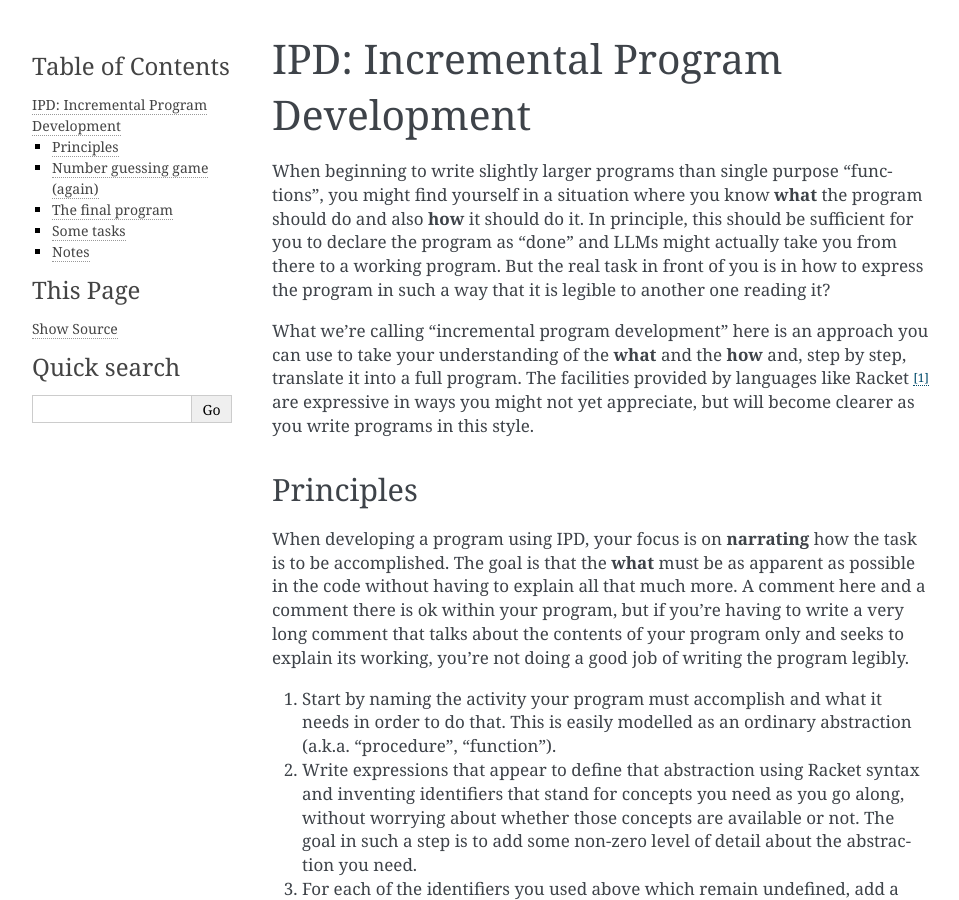
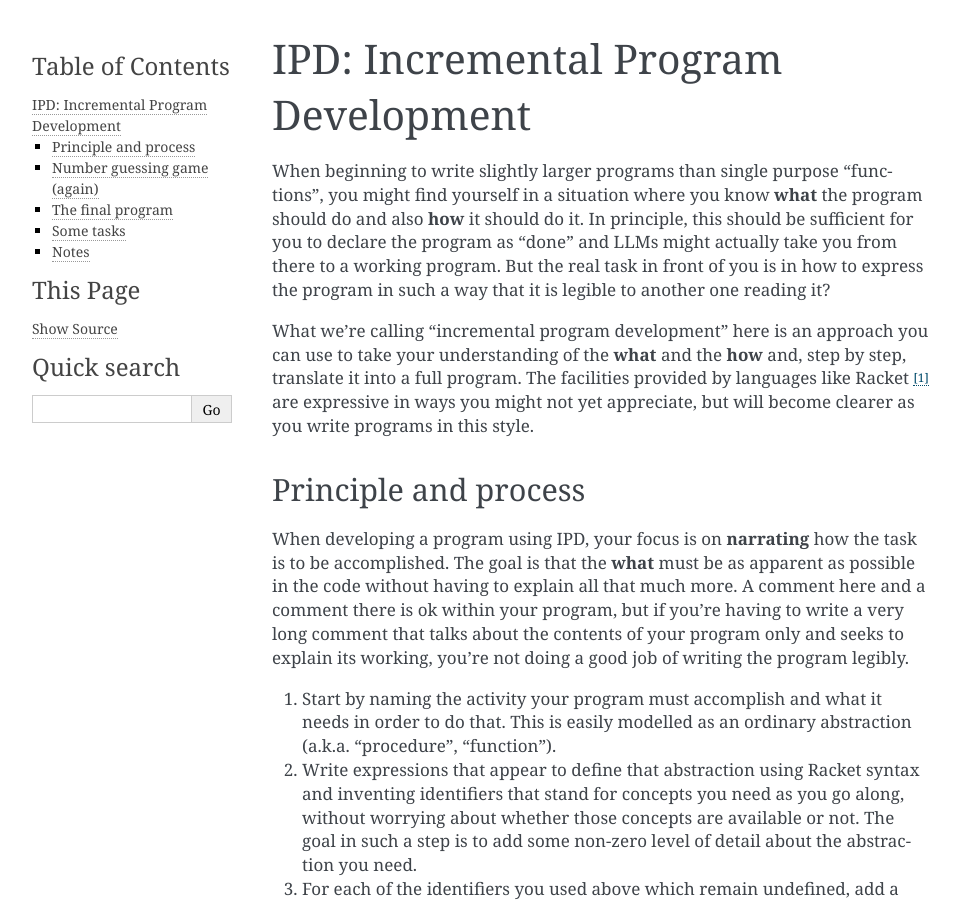
Before and after one commit to kreauniv/complit, a Sphinx documentation site: the page built from source/ipd.rst, in a window 1280 px wide and 900 px high. Shown: the whole window, without its empty margins (148-1107 px from the left). Built offline with Sphinx 7.4.7, drawn with Linux system fonts in a browser that asks for light colours.

Commit message:
section label: Principle and process

```diff
--- a/source/ipd.rst
+++ b/source/ipd.rst
@@ -15,8 +15,8 @@ step, translate it into a full program. The facilities provided by languages
 like Racket [#likeracket]_ are expressive in ways you might not yet appreciate,
 but will become clearer as you write programs in this style.
 
-Principles
-----------
+Principle and process
+---------------------
 
 When developing a program using IPD, your focus is on **narrating** how the
 task is to be accomplished. The goal is that the **what** must be as apparent
```
